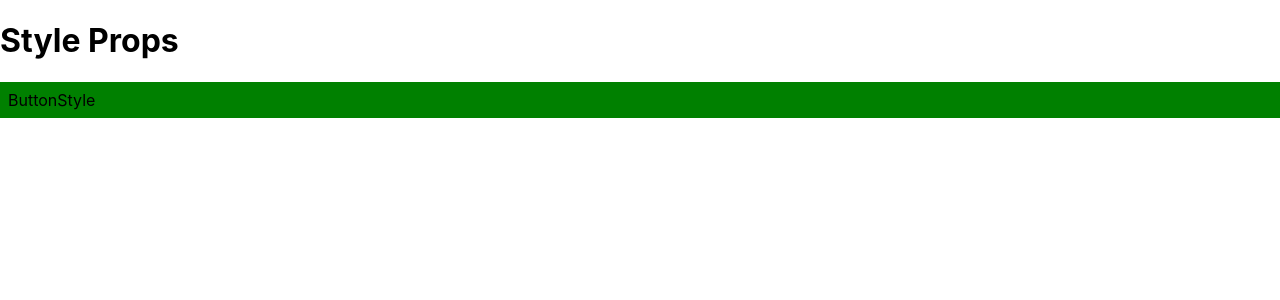
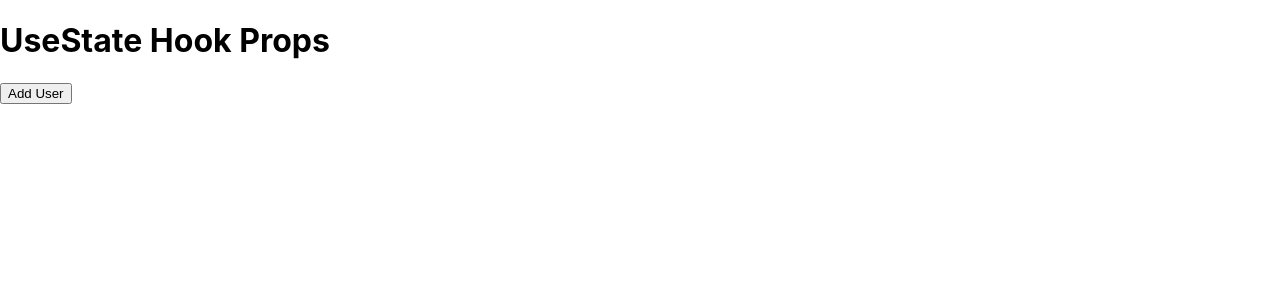
Before and after one commit to hasib999/react_typescript, a React (Create React App) app in the folder react_ts/: page / in a window 1280 px wide. Shown: the top 300 px of the page. Built offline with nearby package versions, Linux system fonts and the light colour scheme.

Commit message:
typing useState Hook

```diff
--- a/react_ts/src/App.tsx
+++ b/react_ts/src/App.tsx
@@ -1,14 +1,21 @@
+import { useState } from 'react';
 import './App.css';
-import ButtonStyle from './components/ButtonStyle';
-const btnStyle = {
-  backgroundColor:"green",
-  padding:"0.5rem"
+type User={
+  id:number,
+  name:string
 }
 function App() {
+  const [users,setUsers] = useState<User>({} as User)
+  const [flag,setFlag] = useState<boolean>(false)
+  const handleAddUser = () => {
+    setUsers({id:1,name:"Hasib"})
+    setFlag(true)
+  }
   return (
     <div className="App">
-      <h1>Style Props</h1>
-      <ButtonStyle btnStyle = {btnStyle}/>
+      <h1>UseState Hook Props</h1>
+      <button onClick={handleAddUser}>Add User</button>
+      {flag && <p>Id = {users?.id} , Name = {users?.name} </p> }
     </div>
   );
 }
```
